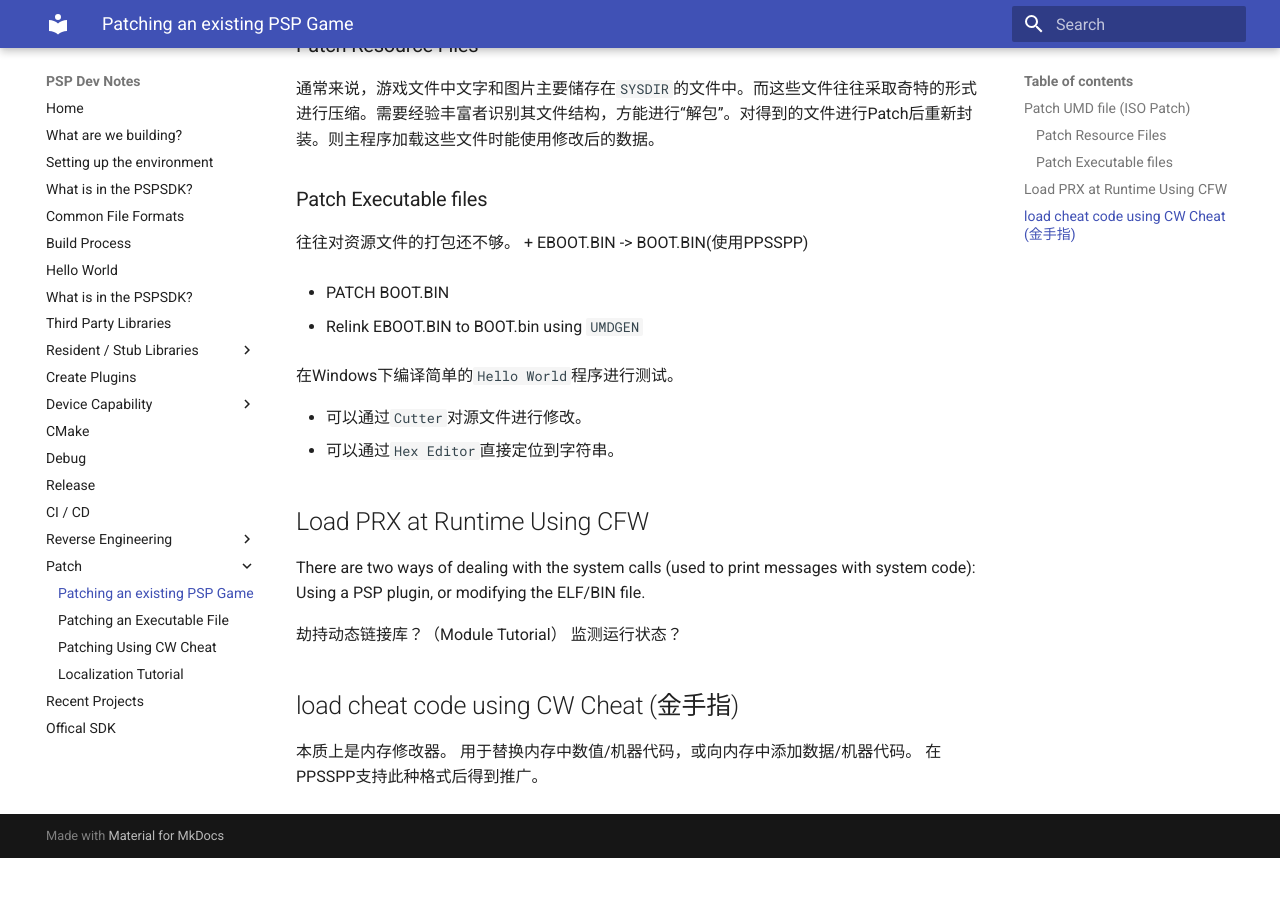
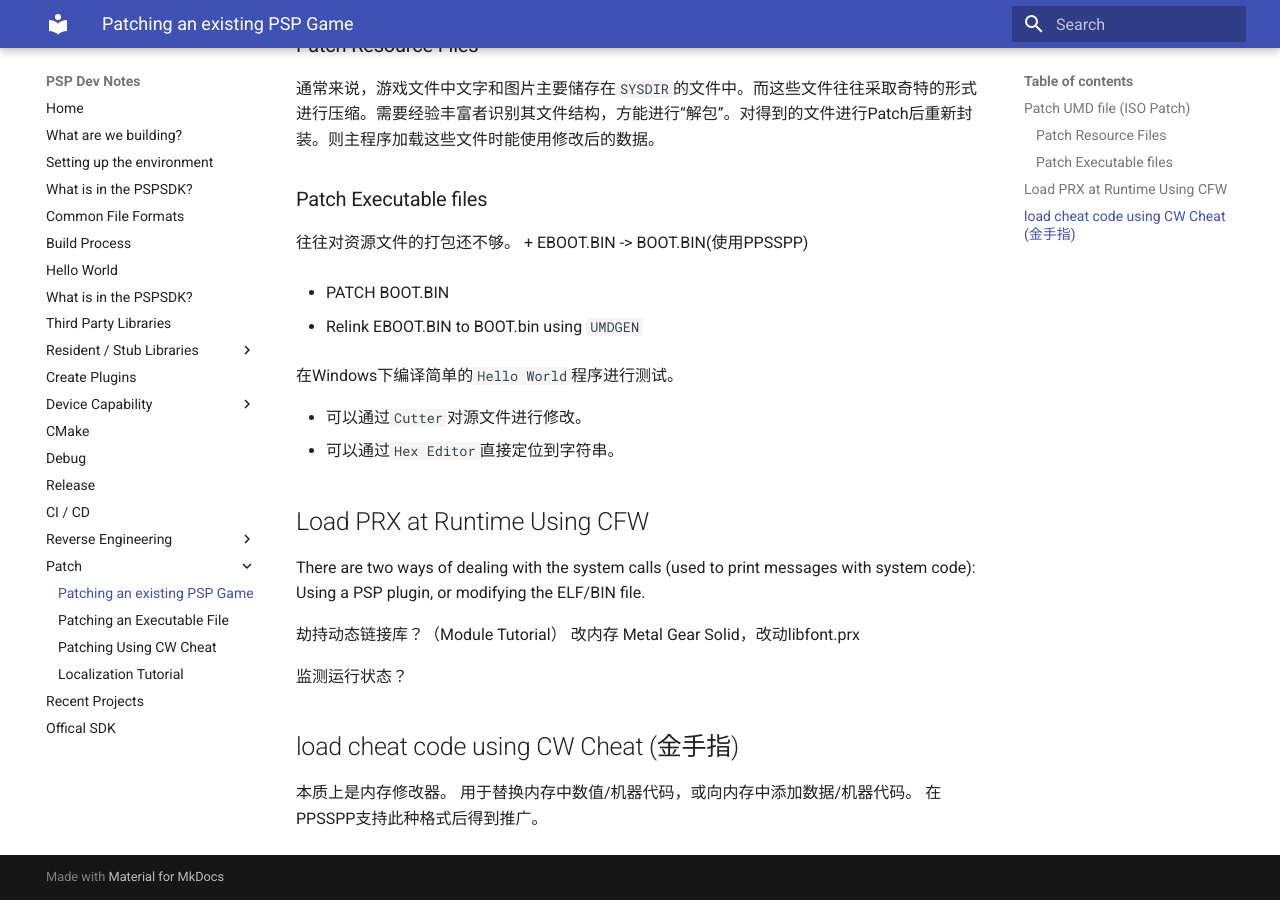
Before and after one commit to xeonliu/PSPDevNote, an MkDocs documentation site: the page built from docs/patch.md, in a window 1280 px wide and 900 px high, scrolled down 577 px. Built offline with MkDocs 1.6.1 and Material for MkDocs 9.7.7, drawn with Linux system fonts in a browser that asks for light colours; old or Windows-style settings are respelled for this version of MkDocs; before the commit the page ends 1435 px from its top, so only the background shows below that.

Commit message:
Update patch.md

```diff
--- a/docs/patch.md
+++ b/docs/patch.md
@@ -36,6 +36,9 @@
 There are two ways of dealing with the system calls (used to print messages with system code): Using a PSP plugin, or modifying the ELF/BIN file.
 
 劫持动态链接库？（Module Tutorial）
+改内存
+Metal Gear Solid，改动libfont.prx
+
 监测运行状态？
 
 ## load cheat code using CW Cheat (金手指)
```
